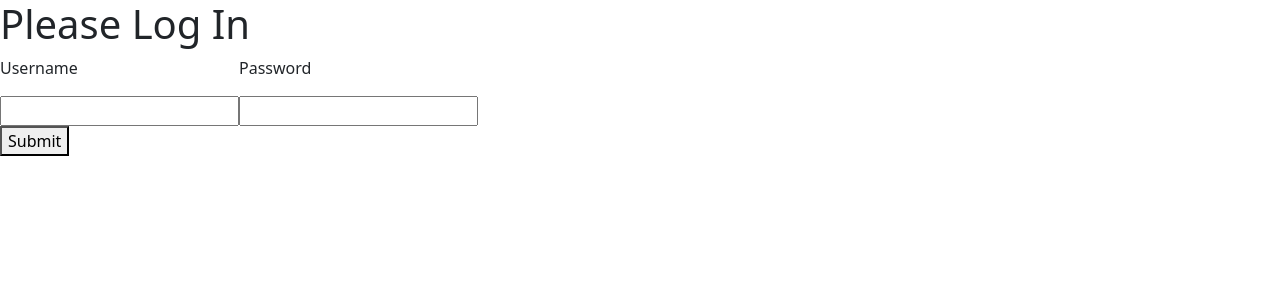
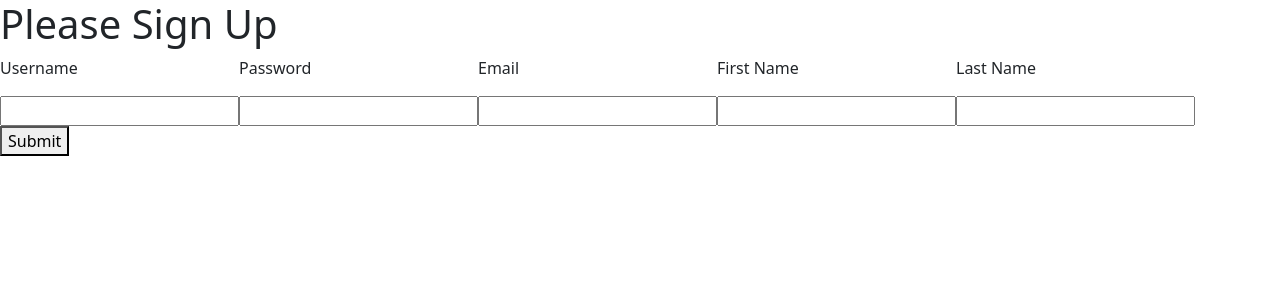
Before and after one commit to sandraibrahim/whatscookinggoodlooking, a React (Create React App) app in the folder whats-cooking-good-looking/: page /signup in a window 1280 px wide. Shown: the top 300 px of the page. Built offline with nearby package versions, Linux system fonts and the light colour scheme.

Commit message:
User Sign in/Up

```diff
--- a/whats-cooking-good-looking/package.json
+++ b/whats-cooking-good-looking/package.json
@@ -12,7 +12,7 @@
     "react": "^18.2.0",
     "react-datepicker": "^4.8.0",
     "react-dom": "^18.2.0",
-    "react-router-dom": "^6.3.0",
+    "react-router-dom": "^6.4.1",
     "react-scripts": "^2.1.3",
     "web-vitals": "^2.1.4"
   },
--- a/whats-cooking-good-looking/src/App.js
+++ b/whats-cooking-good-looking/src/App.js
@@ -1,5 +1,6 @@
 import React, { useState } from 'react';
-import { BrowserRouter as Router, Route, Routes } from "react-router-dom";
+import { BrowserRouter, Route, Routes } from "react-router-dom";
+import { useNavigate } from 'react-router-dom';
 import "bootstrap/dist/css/bootstrap.min.css";
 
 import Navbar from "./components/navbar.component";
@@ -10,13 +11,6 @@ import CreateUser from "./components/create-user.component";
 import SignIn from "./components/signin.component";
 import SignUp from "./components/signup.component";
 
-// TODO: Set token and render personal data.
-function setJWT(userToken) {
-  sessionStorage.setItem('token', userToken);
-  setToken(userToken);
-  console.log("success");
-}
-
 // function getToken() {
 //   const tokenString = sessionStorage.getItem('token');
 //   const userToken = JSON.parse(tokenString);
@@ -24,25 +18,31 @@ function setJWT(userToken) {
 // }
 
 function App() {
+  const navigate = useNavigate();
   const [token, setToken] = useState();
-  if (!token) {
-    return <SignIn setJWT={setJWT} />
+
+  // const navigate = useNavigate();
+  // const navigateToSignUp = () => {
+  //   navigate('/signup');
+  // };
+
+  function setJWT(userToken) {
+    sessionStorage.setItem('token', userToken);
+    setToken(userToken);
   }
+
+  // if (!token) {
+  //   return <SignIn setJWT={setJWT} />
+  // }
   return (
-    <Router>
-      <div className="container">
-        <Navbar />
-        <br />
-        <Routes>
-          <Route path="/" element={<IngredientsList />} />
-          <Route path="/signin" element={<SignIn setJWT={setJWT} />} />
-          <Route path="/signup" element={<SignUp />} />
-          <Route path="/edit/:id" element={<EditIngredients />} />
-          <Route path="/addingredient" element={<AddIngredient />} />
-          <Route path="/user" element={<CreateUser />} />
-        </Routes>
-      </div>
-    </Router>
+    <Routes>
+      <Route path="/" element={<SignIn setJWT={setJWT} />} />
+      <Route path="signup" element={<SignUp />} />
+      <Route path="ingredients" element={<IngredientsList />} />
+      <Route path="edit/:id" element={<EditIngredients />} />
+      <Route path="addingredient" element={<AddIngredient />} />
+      <Route path="user" element={<CreateUser />} />
+    </Routes>
   );
 }
 
--- a/whats-cooking-good-looking/src/components/ingredients-list.component.js
+++ b/whats-cooking-good-looking/src/components/ingredients-list.component.js
@@ -1,16 +1,17 @@
-import React, {Component} from 'react';
+import React, { Component } from 'react';
 import { Link } from 'react-router-dom';
 import axios from 'axios';
+import Navbar from './navbar.component';
 
 const Ingredient = props => (
     <tr>
         <td>{props.ingredients.category}</td>
         <td>{props.ingredients.quantity}</td>
         <td>{props.ingredients.name}</td>
-        <td>{props.ingredients.expiration_date.substring(0,10)}</td>
+        <td>{props.ingredients.expiration_date.substring(0, 10)}</td>
         <td>
             {/* ERROR HERE */}
-            <Link to={"/edit/"+props.ingredients._id}> Edit </Link>
+            <Link to={"/edit/" + props.ingredients._id}> Edit </Link>
             |
             <a href="#" onClick={() => { props.deleteIngredient(props.ingredients._id) }}>Delete</a>
         </td>
@@ -18,18 +19,18 @@ const Ingredient = props => (
 )
 
 export default class IngredientsList extends Component {
-    constructor(props){
+    constructor(props) {
         super(props);
 
         this.deleteIngredient = this.deleteIngredient.bind(this);
 
-        this.state = {ingredients : []};
+        this.state = { ingredients: [] };
     }
 
-    componentDidMount(){
+    componentDidMount() {
         axios.get('http://localhost:8080/ingredients/')
             .then(response => {
-            this.setState({ingredients: response.data})
+                this.setState({ ingredients: response.data })
             })
             .catch((error) => {
                 console.log(error);
@@ -37,22 +38,23 @@ export default class IngredientsList extends Component {
     }
 
     deleteIngredient(id) {
-        axios.delete('http://localhost:8080/ingredients/'+id)
-        .then (res => console.log(res.data));
+        axios.delete('http://localhost:8080/ingredients/' + id)
+            .then(res => console.log(res.data));
 
         this.setState({
             ingredients: this.state.ingredients.filter(el => el._id !== id)
         })
     }
 
-    ingredientList(){
+    ingredientList() {
         return this.state.ingredients.map(currentingredient => {
-            return <Ingredient ingredients = {currentingredient} deleteIngredient={this.deleteIngredient} key={currentingredient._id}/>;
+            return <Ingredient ingredients={currentingredient} deleteIngredient={this.deleteIngredient} key={currentingredient._id} />;
         })
     }
-    render(){
-        return(
+    render() {
+        return (
             <div>
+                <Navbar />
                 <h3>Your Ingredients</h3>
                 <table className="table">
                     <thead className="thead-light">
@@ -65,7 +67,7 @@ export default class IngredientsList extends Component {
                         </tr>
                     </thead>
                     <tbody>
-                    { this.ingredientList() }
+                        {this.ingredientList()}
                     </tbody>
                 </table>
             </div>
--- a/whats-cooking-good-looking/src/components/navbar.component.js
+++ b/whats-cooking-good-looking/src/components/navbar.component.js
@@ -1,6 +1,8 @@
 import React, { Component } from 'react';
 import { Link } from 'react-router-dom';
 
+
+// TODO: Turn to functional and accept selected prop.
 export default class Navbar extends Component {
   render() {
     return (
@@ -9,7 +11,7 @@ export default class Navbar extends Component {
         <div className="collpase navbar-collapse">
           <ul className="navbar-nav mr-auto">
             <li className="navbar-item">
-          <Link to="/" className="nav-link">Ingredients</Link>
+              <Link to="/ingredients" className="nav-link">Ingredients</Link>
             </li>
             <li className="navbar-item">
               <Link to="/addingredient" className="nav-link">Add Ingredient</Link>
--- a/whats-cooking-good-looking/src/components/signin.component.js
+++ b/whats-cooking-good-looking/src/components/signin.component.js
@@ -1,18 +1,34 @@
 import React, { useState } from 'react';
 import axios from 'axios';
 import PropTypes from 'prop-types';
-
+import { useNavigate } from 'react-router-dom';
 
 export default function SignIn({ setJWT }) {
+  let navigate = useNavigate();
   const [username, setUserName] = useState();
   const [password, setPassword] = useState();
 
   const handleSubmit = async e => {
     e.preventDefault();
     axios.post('http://localhost:8080/signin', { username, password })
-      .then(data => setJWT(data.data.token))
-
-
+      .then(data => {
+        setJWT(data.data.token);
+        navigate("ingredients");
+      })
+      .catch(function (error) {
+        if (error.response.status === 422) {
+          console.log("Missing Username and/or Password!")
+        }
+        else if (error.response.status === 404) {
+          console.log("User not found :((")
+        }
+        else if (error.response.status === 400) {
+          console.log("Incorrect Password")
+        }
+        else {
+          console.log("Something went wrong. Please try again.")
+        }
+      })
   }
 
   return (
@@ -31,7 +47,11 @@ export default function SignIn({ setJWT }) {
           <button type="submit">Submit</button>
         </div>
       </form>
-    </div>
+      <button color="primary" className="px-4" onClick={() => navigate("signup")}>
+        Don't have an account? Sign Up!
+      </button>
+    </div >
+
   )
 }
 
--- a/whats-cooking-good-looking/src/components/signup.component.js
+++ b/whats-cooking-good-looking/src/components/signup.component.js
@@ -0,0 +1,63 @@
+import React, { useState } from 'react';
+import axios from 'axios';
+import PropTypes from 'prop-types';
+
+export default function SignUp({ setJWT }) {
+    const [username, setUserName] = useState();
+    const [password, setPassword] = useState();
+    const [email, setEmail] = useState();
+    const [fname, setFname] = useState();
+    const [lname, setLname] = useState();
+
+    const handleSubmit = async e => {
+        e.preventDefault();
+        axios.post('http://localhost:8080/signup', { username, password })
+            .then(data => setJWT(data.data.token))
+            .catch(function (error) {
+                if (error.response.status === 422) {
+                    console.log("Missing Required Credentials")
+                }
+                else if (error.response.status === 400) {
+                    console.log("Email already exists, try signing in.")
+                }
+                else {
+                    console.log("Something went wrong. Please try again.")
+                }
+            })
+    }
+
+    return (
+        <div className="login-wrapper">
+            <h1>Please Sign Up</h1>
+            <form onSubmit={handleSubmit}>
+                <label>
+                    <p>Username</p>
+                    <input type="text" onChange={e => setUserName(e.target.value)} />
+                </label>
+                <label>
+                    <p>Password</p>
+                    <input type="password" onChange={e => setPassword(e.target.value)} />
+                </label>
+                <label>
+                    <p>Email</p>
+                    <input type="text" onChange={e => setEmail(e.target.value)} />
+                </label>
+                <label>
+                    <p>First Name</p>
+                    <input type="text" onChange={e => setFname(e.target.value)} />
+                </label>
+                <label>
+                    <p>Last Name</p>
+                    <input type="text" onChange={e => setLname(e.target.value)} />
+                </label>
+                <div>
+                    <button type="submit">Submit</button>
+                </div>
+            </form>
+        </div>
+    )
+}
+
+SignUp.propTypes = {
+    setToken: PropTypes.func.isRequired
+};
--- a/whats-cooking-good-looking/src/index.js
+++ b/whats-cooking-good-looking/src/index.js
@@ -1,10 +1,13 @@
 import React from 'react';
 import ReactDOM from 'react-dom/client';
+import { Routes, BrowserRouter, Router } from 'react-router-dom';
 import App from './App';
 
 const root = ReactDOM.createRoot(document.getElementById('root'));
 root.render(
   <React.StrictMode>
-    <App />
+    <BrowserRouter>
+      <App />
+    </BrowserRouter>
   </React.StrictMode>
 );
```
Also changed, not shown: 2 other files (tests, documents, lock files or other folders). Lines whose indentation alone changed are shown as unchanged.
